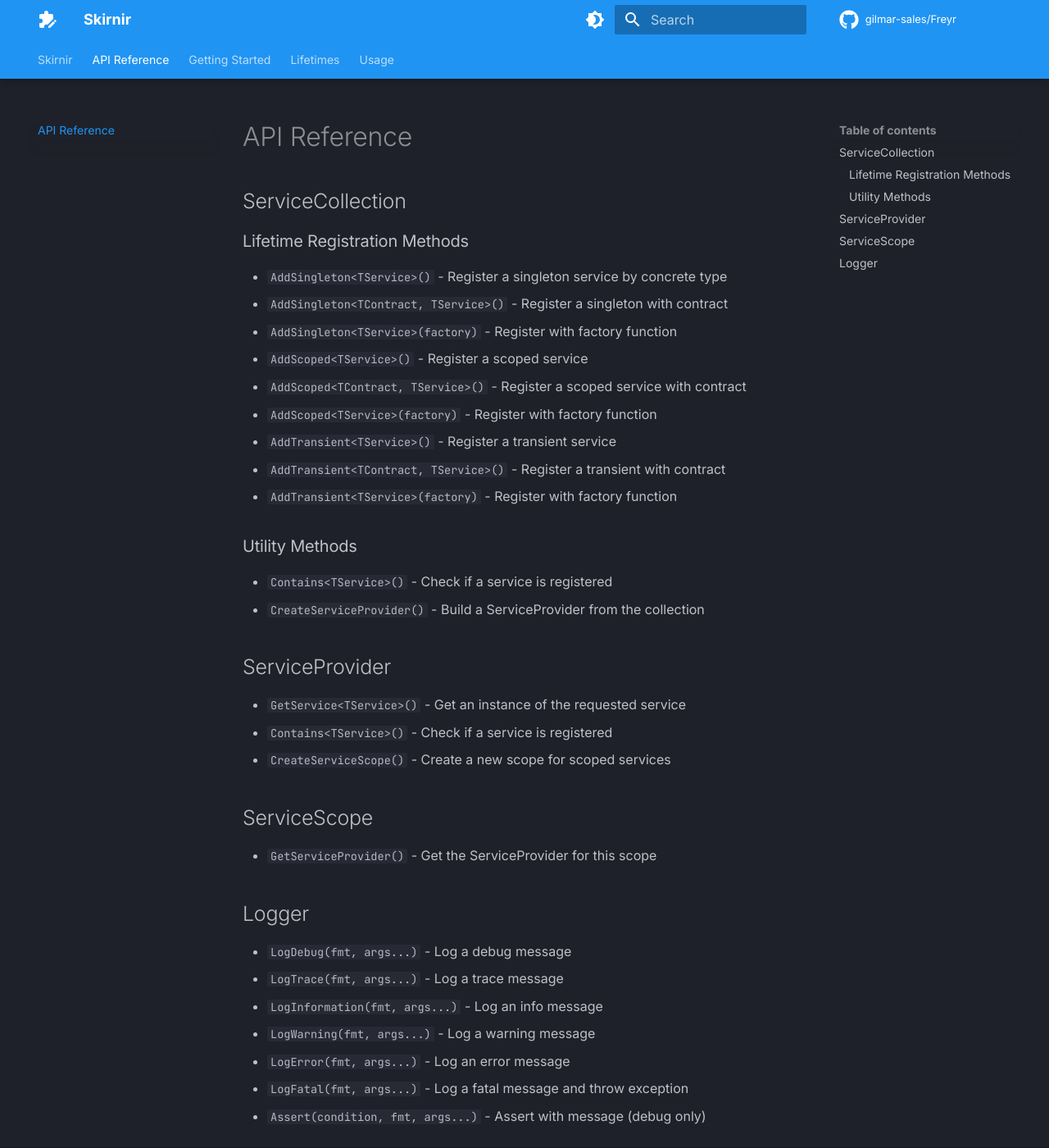
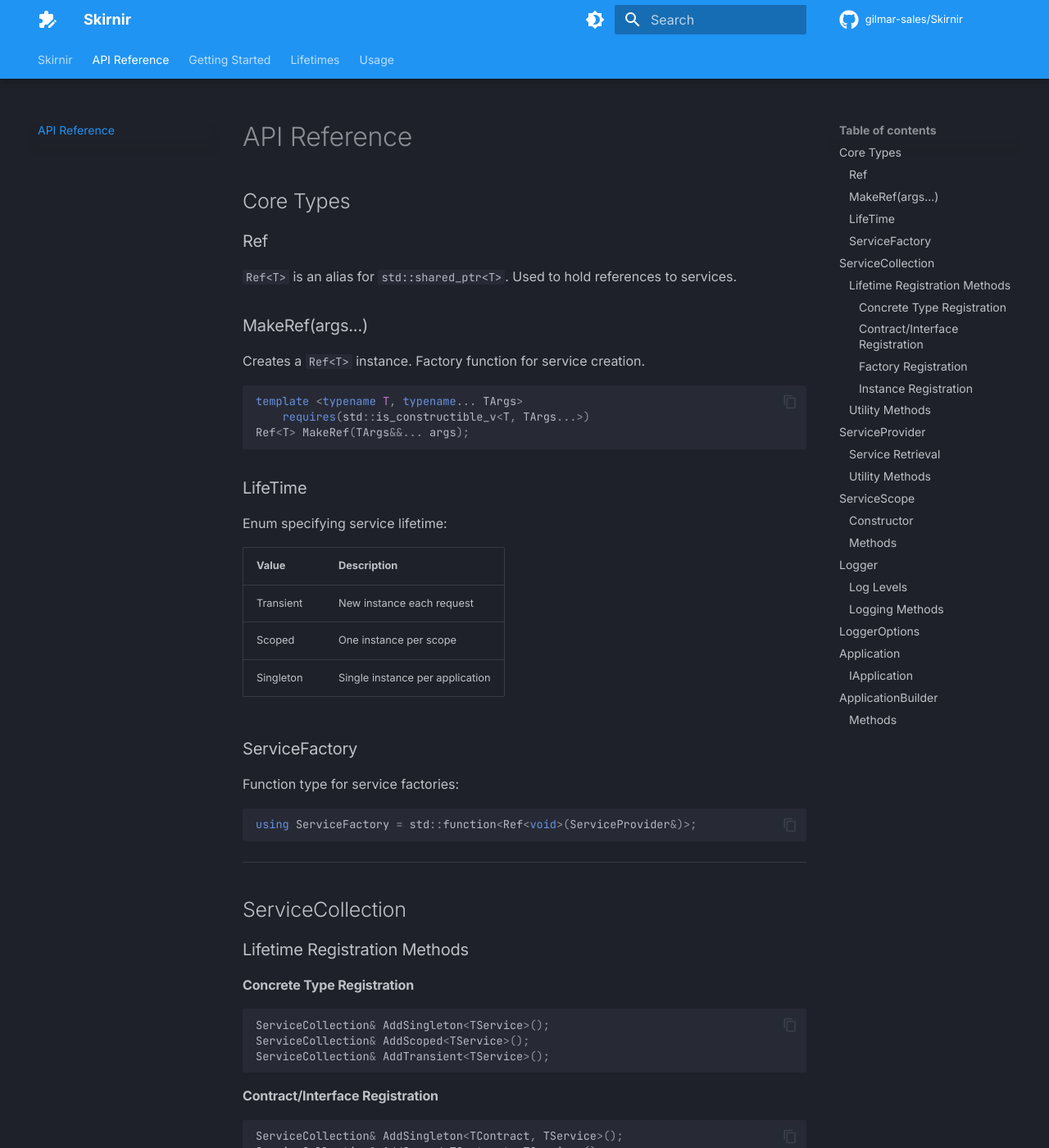
Before and after one commit to gilmar-sales/Skirnir, an MkDocs documentation site: the page built from docs/api-reference.md, in a window 1280 px wide and 1400 px high. Shown: the whole window at 82% size. Built offline with MkDocs 1.6.1 and Material for MkDocs 9.7.7, drawn with Linux system fonts in a browser that asks for light colours; comment, search, counter and statistics services are not loaded; some of the changed text lies outside the part shown.

Commit message:
update api reference documentation

````diff
--- a/docs/api-reference.md
+++ b/docs/api-reference.md
@@ -1,40 +1,208 @@
 # API Reference
+
+## Core Types
+
+### Ref<T>
+
+`Ref<T>` is an alias for `std::shared_ptr<T>`. Used to hold references to services.
+
+### MakeRef<T>(args...)
+
+Creates a `Ref<T>` instance. Factory function for service creation.
+
+```cpp
+template <typename T, typename... TArgs>
+    requires(std::is_constructible_v<T, TArgs...>)
+Ref<T> MakeRef(TArgs&&... args);
+```
+
+### LifeTime
+
+Enum specifying service lifetime:
+
+| Value      | Description                                      |
+|------------|--------------------------------------------------|
+| Transient  | New instance each request                        |
+| Scoped     | One instance per scope                          |
+| Singleton  | Single instance per application                  |
+
+### ServiceFactory
+
+Function type for service factories:
+
+```cpp
+using ServiceFactory = std::function<Ref<void>(ServiceProvider&)>;
+```
+
+---
 
 ## ServiceCollection
 
 ### Lifetime Registration Methods
 
-- `AddSingleton<TService>()` - Register a singleton service by concrete type
-- `AddSingleton<TContract, TService>()` - Register a singleton with contract
-- `AddSingleton<TService>(factory)` - Register with factory function
-- `AddScoped<TService>()` - Register a scoped service
-- `AddScoped<TContract, TService>()` - Register a scoped service with contract
-- `AddScoped<TService>(factory)` - Register with factory function
-- `AddTransient<TService>()` - Register a transient service
-- `AddTransient<TContract, TService>()` - Register a transient with contract
-- `AddTransient<TService>(factory)` - Register with factory function
+#### Concrete Type Registration
+
+```cpp
+ServiceCollection& AddSingleton<TService>();
+ServiceCollection& AddScoped<TService>();
+ServiceCollection& AddTransient<TService>();
+```
+
+#### Contract/Interface Registration
+
+```cpp
+ServiceCollection& AddSingleton<TContract, TService>();
+ServiceCollection& AddScoped<TContract, TService>();
+ServiceCollection& AddTransient<TContract, TService>();
+```
+
+#### Factory Registration
+
+```cpp
+ServiceCollection& AddSingleton<TService>(const ServiceFactory& factory);
+ServiceCollection& AddScoped<TService>(const ServiceFactory& factory);
+ServiceCollection& AddTransient<TService>(const ServiceFactory& factory);
+```
+
+#### Instance Registration
+
+```cpp
+ServiceCollection& AddSingleton<TService>(Ref<TService> element);
+ServiceCollection& AddSingleton<TContract, TService>(Ref<TService> element);
+```
 
 ### Utility Methods
 
-- `Contains<TService>()` - Check if a service is registered
-- `CreateServiceProvider()` - Build a ServiceProvider from the collection
+```cpp
+bool Contains<TService>() const;
+Ref<ServiceProvider> CreateServiceProvider();
+```
+
+---
 
 ## ServiceProvider
 
-- `GetService<TService>()` - Get an instance of the requested service
-- `Contains<TService>()` - Check if a service is registered
-- `CreateServiceScope()` - Create a new scope for scoped services
+### Service Retrieval
+
+```cpp
+template <typename TService>
+Ref<TService> GetService();
+```
+
+### Utility Methods
+
+```cpp
+template <typename TService>
+bool Contains() const;
+
+Ref<ServiceScope> CreateServiceScope() const;
+```
+
+---
 
 ## ServiceScope
 
-- `GetServiceProvider()` - Get the ServiceProvider for this scope
+### Constructor
+
+```cpp
+ServiceScope(const Ref<ServiceDefinitionMap>& serviceDefinitionMap,
+             const Ref<ServicesCache>&        singletonsCache);
+```
+
+### Methods
+
+```cpp
+Ref<ServiceProvider> GetServiceProvider() const;
+```
+
+---
 
 ## Logger
 
-- `LogDebug(fmt, args...)` - Log a debug message
-- `LogTrace(fmt, args...)` - Log a trace message
-- `LogInformation(fmt, args...)` - Log an info message
-- `LogWarning(fmt, args...)` - Log a warning message
-- `LogError(fmt, args...)` - Log an error message
-- `LogFatal(fmt, args...)` - Log a fatal message and throw exception
-- `Assert(condition, fmt, args...)` - Assert with message (debug only)
+### Log Levels
+
+| Level       | Description                          |
+|-------------|--------------------------------------|
+| Debug       | Debug messages (default in debug)    |
+| Trace       | Trace messages (default in release) |
+| Information | General information messages        |
+| Warning     | Warning messages                     |
+| Error       | Error messages                       |
+| Fatal       | Fatal errors (throws exception)      |
+
+### Logging Methods
+
+```cpp
+template <typename... TArgs>
+void LogDebug(fmt::format_string<TArgs...> fmt, TArgs&&... args);
+
+template <typename... TArgs>
+void LogTrace(fmt::format_string<TArgs...> fmt, TArgs&&... args);
+
+template <typename... TArgs>
+void LogInformation(fmt::format_string<TArgs...> fmt, TArgs&&... args);
+
+template <typename... TArgs>
+void LogWarning(fmt::format_string<TArgs...> fmt, TArgs&&... args);
+
+template <typename... TArgs>
+void LogError(fmt::format_string<TArgs...> fmt, TArgs&&... args);
+
+template <typename... TArgs>
+void LogFatal(fmt::format_string<TArgs...> fmt, TArgs&&... args);
+
+template <typename... TArgs>
+void Assert(bool assertion, fmt::format_string<TArgs...> fmt, TArgs&&... args);
+```
+
+---
+
+## LoggerOptions
+
+Configuration class for logging behavior:
+
+```cpp
+class LoggerOptions {
+    LogLevel logLevel;  // Default: Debug (debug build), Trace (release)
+};
+```
+
+Inject `Ref<LoggerOptions>` to customize logging level.
+
+---
+
+## Application
+
+### IApplication
+
+Abstract base class for applications:
+
+```cpp
+class IApplication {
+public:
+    IApplication(const Ref<ServiceProvider>& rootServiceProvider);
+    virtual ~IApplication() = default;
+    Ref<ServiceProvider> GetRootServiceProvider() const;
+    virtual void Run() = 0;
+};
+```
+
+The `IApplication` singleton is automatically registered when using `ApplicationBuilder`.
+
+---
+
+## ApplicationBuilder
+
+For registering applications with the container:
+
+```cpp
+auto app = ApplicationBuilder().Build<MyApplication>();
+```
+
+### Methods
+
+```cpp
+template <typename TApplication>
+    requires(std::is_base_of_v<IApplication, TApplication>)
+Ref<TApplication> Build();
+```
--- a/mkdocs.yml
+++ b/mkdocs.yml
@@ -2,7 +2,7 @@
 site_description: Skirnir provides an IoC Container, it uses the ' C++ Type Loophole' to get the list of constructor parameters and allow register services for dependency injection.
 site_url: https://gilmar-sales.github.io/Skirnir
 repo_url: https://github.com/Skirnir/Skirnir
-repo_name: gilmar-sales/Freyr
+repo_name: gilmar-sales/Skirnir
 edit_uri: edit/main/docs/
 
 theme:
````
